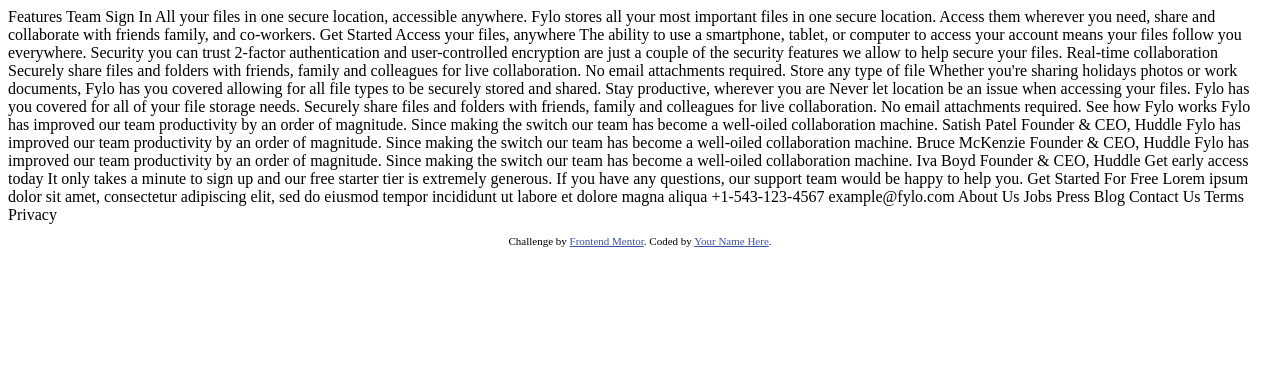
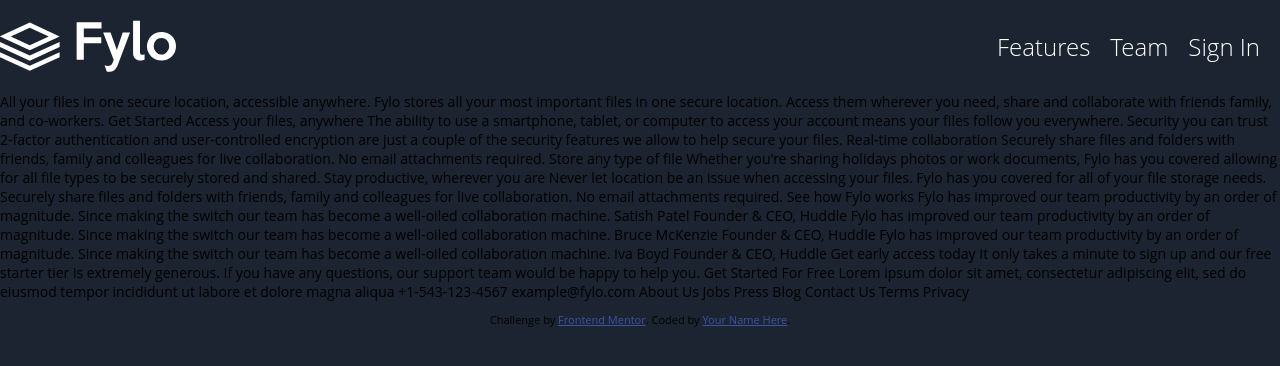
Before and after one commit to haeke/fylo-page, a plain HTML site: page index.html in a window 1280 px wide. Drawn offline with Linux system fonts and the light colour scheme.

Commit message:
added the header section, included is the logo and navigation links.

```diff
--- a/index.html
+++ b/index.html
@@ -1,105 +1,79 @@
 <!DOCTYPE html>
 <html lang="en">
   <head>
-  <meta charset="UTF-8">
-  <meta name="viewport" content="width=device-width, initial-scale=1.0"> <!-- displays site properly based on user's device -->
+    <meta charset="UTF-8" />
+    <meta name="viewport" content="width=device-width, initial-scale=1.0" />
+    <!-- displays site properly based on user's device -->
 
-  <link rel="icon" type="image/png" sizes="32x32" href="./images/favicon-32x32.png">
+    <link
+      rel="icon"
+      type="image/png"
+      sizes="32x32"
+      href="./images/favicon-32x32.png"
+    />
+    <link rel="stylesheet" href="public/assets/styles/styles.css" />
 
-  <title>Frontend Mentor | Fylo landing page with dark theme and features grid</title>
+    <title>
+      Frontend Mentor | Fylo landing page with dark theme and features grid
+    </title>
 
     <!-- Feel free to remove these styles or customise in your own stylesheet 👍 -->
     <style>
-    .attribution { font-size: 11px; text-align: center; }
-    .attribution a { color: hsl(228, 45%, 44%); }
+      .attribution {
+        font-size: 11px;
+        text-align: center;
+      }
+      .attribution a {
+        color: hsl(228, 45%, 44%);
+      }
     </style>
   </head>
   <body>
-  Features
-  Team
-  Sign In
+    <header class="headerSection">
+      <img class="logo" src="images/logo.svg" alt="Logo" />
+      <nav class="navSection">
+        <a href="#" class="navLink">Features</a>
+        <a href="#" class="navLink">Team</a>
+        <a href="#" class="navLink">Sign In</a>
+      </nav>
+    </header>
 
-  All your files in one secure location, accessible anywhere.
-
-  Fylo stores all your most important files in one secure location. Access them wherever
-  you need, share and collaborate with friends family, and co-workers.
-
-  Get Started
-
-  Access your files, anywhere
-
-  The ability to use a smartphone, tablet, or computer to access your account means your
-  files follow you everywhere.
-
-  Security you can trust
-
-  2-factor authentication and user-controlled encryption are just a couple of the security
-  features we allow to help secure your files.
-
-  Real-time collaboration
-
-  Securely share files and folders with friends, family and colleagues for live collaboration.
-  No email attachments required.
-
-  Store any type of file
-
-  Whether you're sharing holidays photos or work documents, Fylo has you covered allowing for all
-  file types to be securely stored and shared.
-
-  Stay productive, wherever you are
-
-  Never let location be an issue when accessing your files. Fylo has you covered for all of your file
-  storage needs.
-
-  Securely share files and folders with friends, family and colleagues for live collaboration. No email
-  attachments required.
-
-  See how Fylo works
-
-  Fylo has improved our team productivity by an order of magnitude. Since making the switch our team has
-  become a well-oiled collaboration machine.
-
-  Satish Patel
-  Founder & CEO, Huddle
-
-  Fylo has improved our team productivity by an order of magnitude. Since making the switch our team has
-  become a well-oiled collaboration machine.
-
-  Bruce McKenzie
-  Founder & CEO, Huddle
-
-  Fylo has improved our team productivity by an order of magnitude. Since making the switch our team has
-  become a well-oiled collaboration machine.
-
-  Iva Boyd
-  Founder & CEO, Huddle
-
-  Get early access today
-
-  It only takes a minute to sign up and our free starter tier is extremely generous. If you have any
-  questions, our support team would be happy to help you.
-
-  Get Started For Free
-
-  Lorem ipsum dolor sit amet, consectetur adipiscing elit, sed do eiusmod tempor incididunt ut labore et
-  dolore magna aliqua
-
-  +1-543-123-4567
-  example@fylo.com
-
-  About Us
-  Jobs
-  Press
-  Blog
-
-  Contact Us
-  Terms
+    All your files in one secure location, accessible anywhere. Fylo stores all
+    your most important files in one secure location. Access them wherever you
+    need, share and collaborate with friends family, and co-workers. Get Started
+    Access your files, anywhere The ability to use a smartphone, tablet, or
+    computer to access your account means your files follow you everywhere.
+    Security you can trust 2-factor authentication and user-controlled
+    encryption are just a couple of the security features we allow to help
+    secure your files. Real-time collaboration Securely share files and folders
+    with friends, family and colleagues for live collaboration. No email
+    attachments required. Store any type of file Whether you're sharing holidays
+    photos or work documents, Fylo has you covered allowing for all file types
+    to be securely stored and shared. Stay productive, wherever you are Never
+    let location be an issue when accessing your files. Fylo has you covered for
+    all of your file storage needs. Securely share files and folders with
+    friends, family and colleagues for live collaboration. No email attachments
+    required. See how Fylo works Fylo has improved our team productivity by an
+    order of magnitude. Since making the switch our team has become a well-oiled
+    collaboration machine. Satish Patel Founder & CEO, Huddle Fylo has improved
+    our team productivity by an order of magnitude. Since making the switch our
+    team has become a well-oiled collaboration machine. Bruce McKenzie Founder &
+    CEO, Huddle Fylo has improved our team productivity by an order of
+    magnitude. Since making the switch our team has become a well-oiled
+    collaboration machine. Iva Boyd Founder & CEO, Huddle Get early access today
+    It only takes a minute to sign up and our free starter tier is extremely
+    generous. If you have any questions, our support team would be happy to help
+    you. Get Started For Free Lorem ipsum dolor sit amet, consectetur adipiscing
+    elit, sed do eiusmod tempor incididunt ut labore et dolore magna aliqua
+    +1-543-123-4567 example@fylo.com About Us Jobs Press Blog Contact Us Terms
     Privacy
 
     <footer>
       <p class="attribution">
-      Challenge by <a href="https://www.frontendmentor.io?ref=challenge" target="_blank">Frontend Mentor</a>.
-      Coded by <a href="#">Your Name Here</a>.
+        Challenge by
+        <a href="https://www.frontendmentor.io?ref=challenge" target="_blank"
+          >Frontend Mentor</a
+        >. Coded by <a href="#">Your Name Here</a>.
       </p>
     </footer>
   </body>
--- a/public/assets/styles/styles.css
+++ b/public/assets/styles/styles.css
@@ -11,8 +11,42 @@
 }
 
 body {
+  background: var(--backgroundBlue);
   font-family: var(--bodyFont);
   font-size: 14px;
+  margin: 0;
+  box-sizing: border-box;
+}
+
+.headerSection {
+  padding: 20px 0;
+  display: flex;
+  justify-content: space-between;
+}
+
+.logo {
+  margin-right: auto;
+}
+
+.navSection {
+  display: inline-flex;
+  justify-content: center;
+  align-items: center;
+  margin-left: auto;
+  color: var(--white);
+}
+
+.navLink {
+  color: var(--white);
+  text-decoration: none;
+  margin-right: 20px;
+  font-size: 1.5rem;
+  font-weight: 300;
+}
+
+.mainSection {
+  margin: 0 auto;
+  max-width: 1440px;
 }
 
 .mainHeader {
```
Lines whose indentation alone changed are shown as unchanged.
